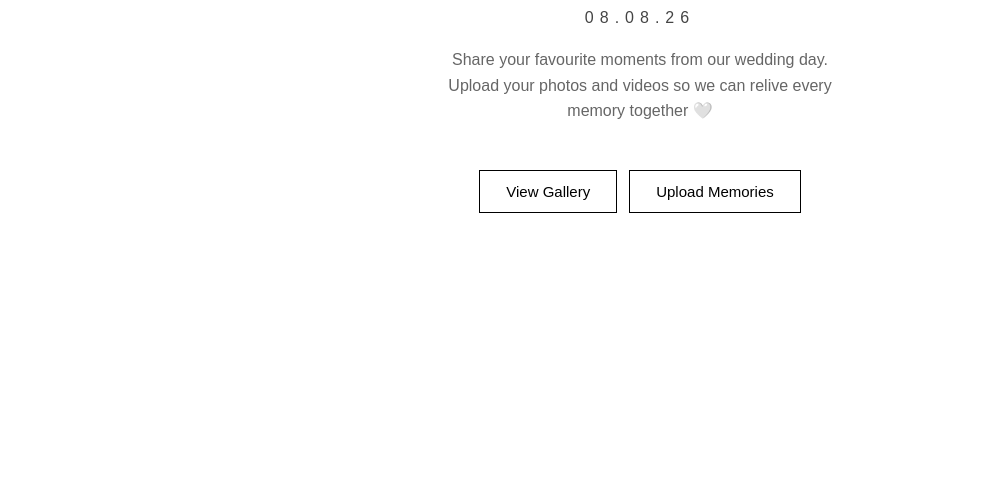
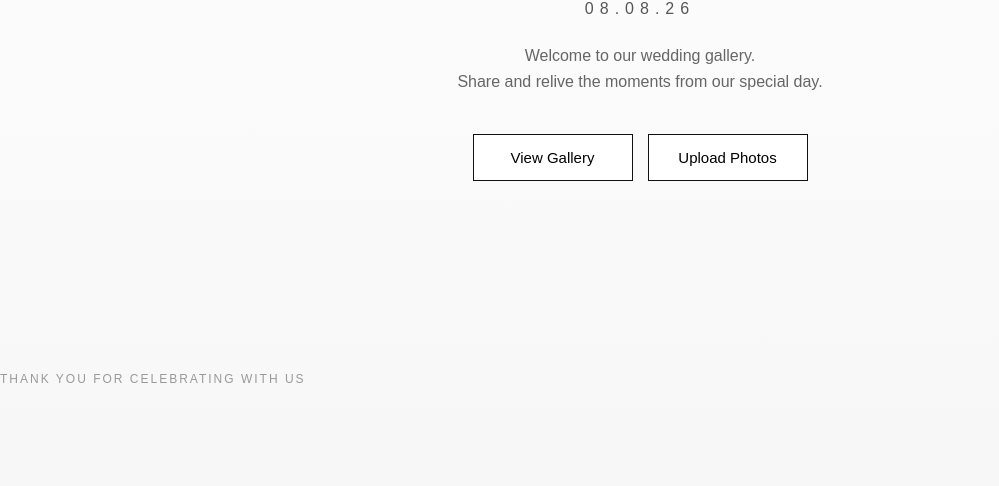
Before and after one commit to jordandalex14-sys/alexander-jordanne-wedding-gallery, a plain HTML site: page index.html in a window 1280 px wide. Shown: the part 394-880 px from the top of the page, without its empty margins (0-999 px from the left). Drawn offline with Linux system fonts and the light colour scheme.

Commit message:
Update index.html

```diff
--- a/index.html
+++ b/index.html
@@ -6,90 +6,127 @@
   <style>
     body {
       margin: 0;
-      font-family: Arial, Helvetica, sans-serif;
-      background: #ffffff;
+      font-family: Arial, sans-serif;
+      background: linear-gradient(180deg, #ffffff 0%, #f7f7f7 100%);
       color: #111;
-      text-align: center;
     }
 
-    .container {
+    .hero {
       min-height: 100vh;
       display: flex;
       flex-direction: column;
       justify-content: center;
       align-items: center;
-      padding: 30px;
+      text-align: center;
+      padding: 40px;
     }
 
     h1 {
-      font-size: 56px;
+      font-size: 64px;
       font-weight: 300;
-      letter-spacing: -1px;
+      letter-spacing: -2px;
+      margin: 0;
     }
 
     .date {
+      margin-top: 15px;
       letter-spacing: 6px;
-      margin-top: 10px;
-      color: #444;
+      color: #555;
     }
 
-    p {
+    .subtitle {
+      margin-top: 25px;
+      max-width: 500px;
       color: #666;
-      max-width: 420px;
       line-height: 1.6;
-      margin-top: 20px;
+      font-size: 16px;
     }
 
     .buttons {
-      margin-top: 30px;
+      margin-top: 40px;
       display: flex;
-      gap: 12px;
+      gap: 15px;
       flex-wrap: wrap;
       justify-content: center;
     }
 
-    button {
-      padding: 12px 26px;
-      border: 1px solid black;
+    .btn {
+      padding: 14px 28px;
+      border: 1px solid #111;
       background: white;
       cursor: pointer;
       font-size: 15px;
-      transition: 0.2s;
+      transition: 0.25s ease;
+      min-width: 160px;
     }
 
-    button:hover {
-      background: black;
+    .btn:hover {
+      background: #111;
       color: white;
+    }
+
+    .footer {
+      position: absolute;
+      bottom: 20px;
+      font-size: 12px;
+      color: #999;
+      letter-spacing: 2px;
+    }
+
+    /* subtle fade-in */
+    .hero > * {
+      animation: fadeIn 1s ease forwards;
+      opacity: 0;
+    }
+
+    .hero h1 { animation-delay: 0.2s; }
+    .hero .date { animation-delay: 0.4s; }
+    .hero .subtitle { animation-delay: 0.6s; }
+    .hero .buttons { animation-delay: 0.8s; }
+
+    @keyframes fadeIn {
+      to {
+        opacity: 1;
+        transform: translateY(0);
+      }
+      from {
+        opacity: 0;
+        transform: translateY(10px);
+      }
     }
   </style>
 </head>
 
 <body>
 
-<div class="container">
+<div class="hero">
 
   <h1>Alexander & Jordanne</h1>
 
   <div class="date">08.08.26</div>
 
-  <p>
-    Share your favourite moments from our wedding day.
-    Upload your photos and videos so we can relive every memory together 🤍
-  </p>
+  <div class="subtitle">
+    Welcome to our wedding gallery.<br>
+    Share and relive the moments from our special day.
+  </div>
 
   <div class="buttons">
 
-    <button onclick="window.location.href='gallery.html'">
+    <button class="btn" onclick="window.location.href='gallery.html'">
       View Gallery
     </button>
 
-    <button onclick="window.location.href='upload.html'">
-      Upload Memories
+    <button class="btn" onclick="window.location.href='upload.html'">
+      Upload Photos
     </button>
 
   </div>
 
 </div>
 
+<div class="footer">
+  THANK YOU FOR CELEBRATING WITH US
+</div>
+
 </body>
 </html>
```
